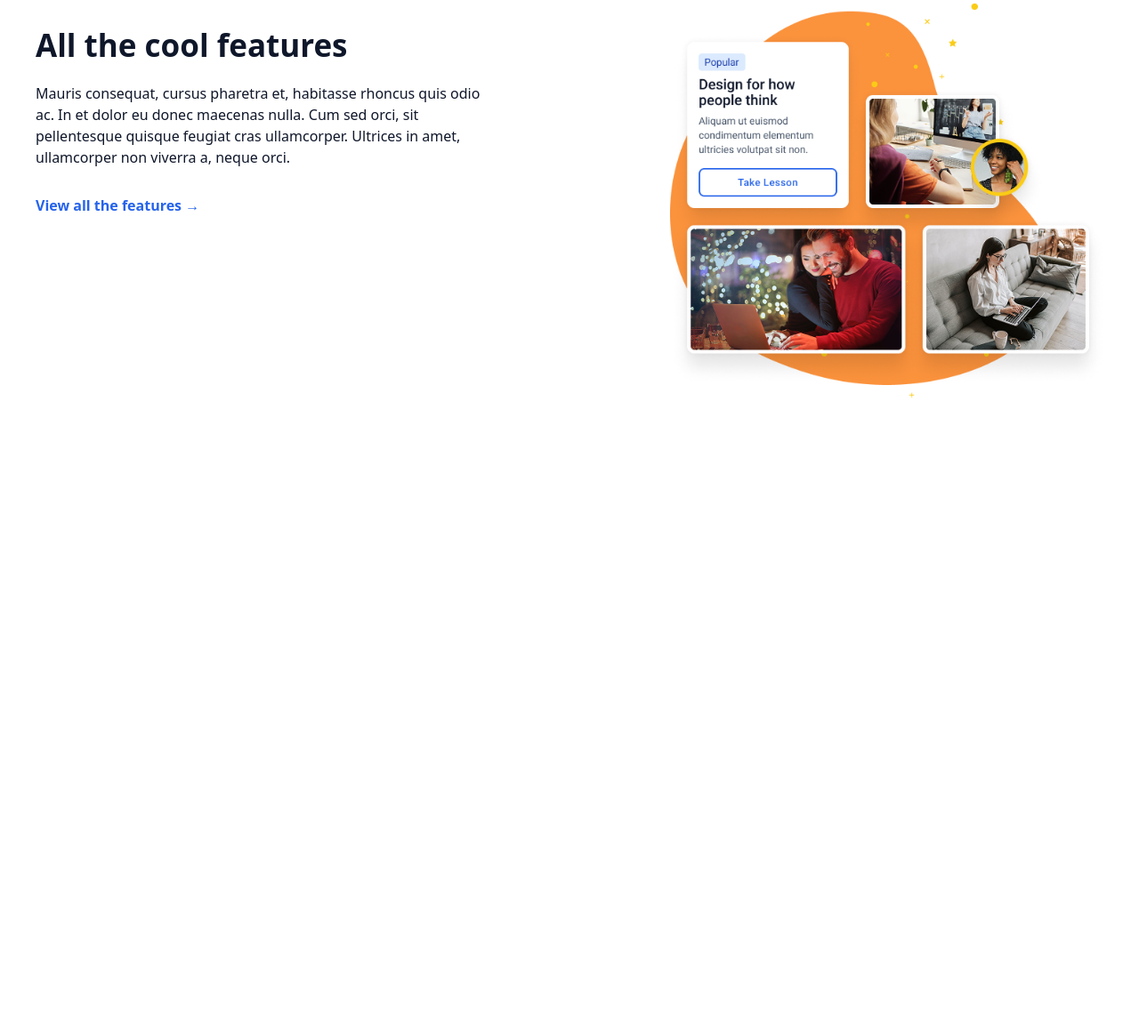
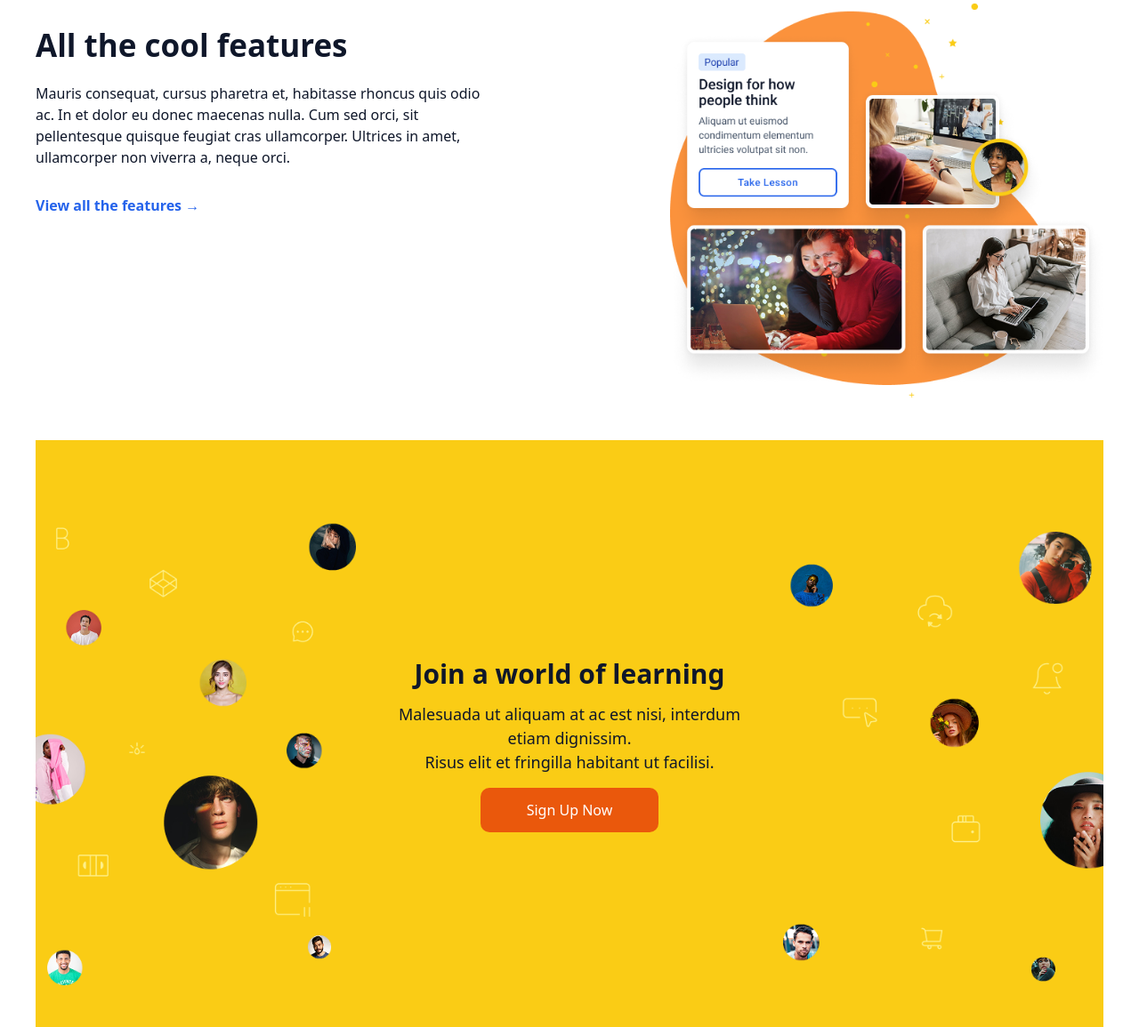
Before and after one commit to DBilol228/Week2Day6hw, a website: page index.html in a window 1280 px wide. Shown: the part 3839-4994 px from the top of the page at 89% size. Before the commit the page ends 4334 px from the top, so only its background shows below. Drawn offline with Linux system fonts and the light colour scheme.

Commit message:
section 8

```diff
--- a/index.html
+++ b/index.html
@@ -305,5 +305,27 @@
             </div>
         </div>
     </div>
+
+    <div class="hidden lg:block max-w-[1200px] m-auto">
+        <div class="w-[100%] h-[660px] bg-[#FACC15]">
+            <div class="text-center pt-[240px]">
+                <p class="text-[#0F172A] text-[30px] font-bold">Join a world of learning</p>
+                <p class="text-[#0F172A] text-[18px] mt-[10px]">Malesuada ut aliquam at ac est nisi, interdum<br>etiam dignissim.<br>Risus elit et fringilla habitant ut facilisi.</p>
+                <button class="w-[200px] h-[50px] bg-[#EA580C] text-[white] rounded-[10px] mt-[15px]">Sign Up Now</button>
+            </div>
+            <img class="w-[360px] mt-[-350px]" src="./src/images/avatars.png" alt="ava">
+            <img class="w-[360px] mt-[-510px] ml-auto" src="./src/images/avatars2.png" alt="ava">
+        </div>
+    </div>
+
+    <div class="lg:hidden max-w-[500px] m-auto">
+        <div class="w-[100%] h-[360px] bg-[#FACC15]">
+            <div class="text-center pt-[90px]">
+                <p class="text-[#0F172A] text-[30px] font-bold">Join a world of learning</p>
+                <p class="text-[#0F172A] text-[18px] mt-[10px]">Malesuada ut aliquam at ac est nisi, interdum etiam dignissim.<br>Risus elit et fringilla habitant ut facilisi.</p>
+                <button class="w-[200px] h-[50px] bg-[#EA580C] text-[white] rounded-[10px] mt-[15px]">Sign Up Now</button>
+            </div>
+        </div>
+    </div>
 </body>
 </html>
```
Also changed, not shown: src/output.css.
